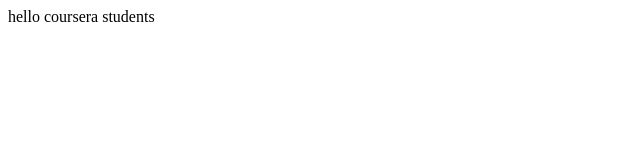
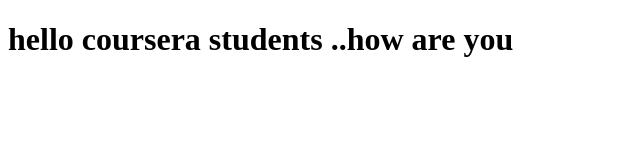
Before and after one commit to imayushsingh/coursera-test, a plain HTML site: page index.html in a window 1280 px wide. Shown: the whole page, without its empty margins (0-640 px from the left). Drawn offline with Linux system fonts and the light colour scheme.

Commit message:
Next version of web file.

```diff
--- a/index.html
+++ b/index.html
@@ -7,6 +7,6 @@
     <title>Hello coursera</title>
 </head>
 <body>
-    hello coursera students
+    <h1>hello coursera students ..how are you</h1>
 </body>
 </html>
```
